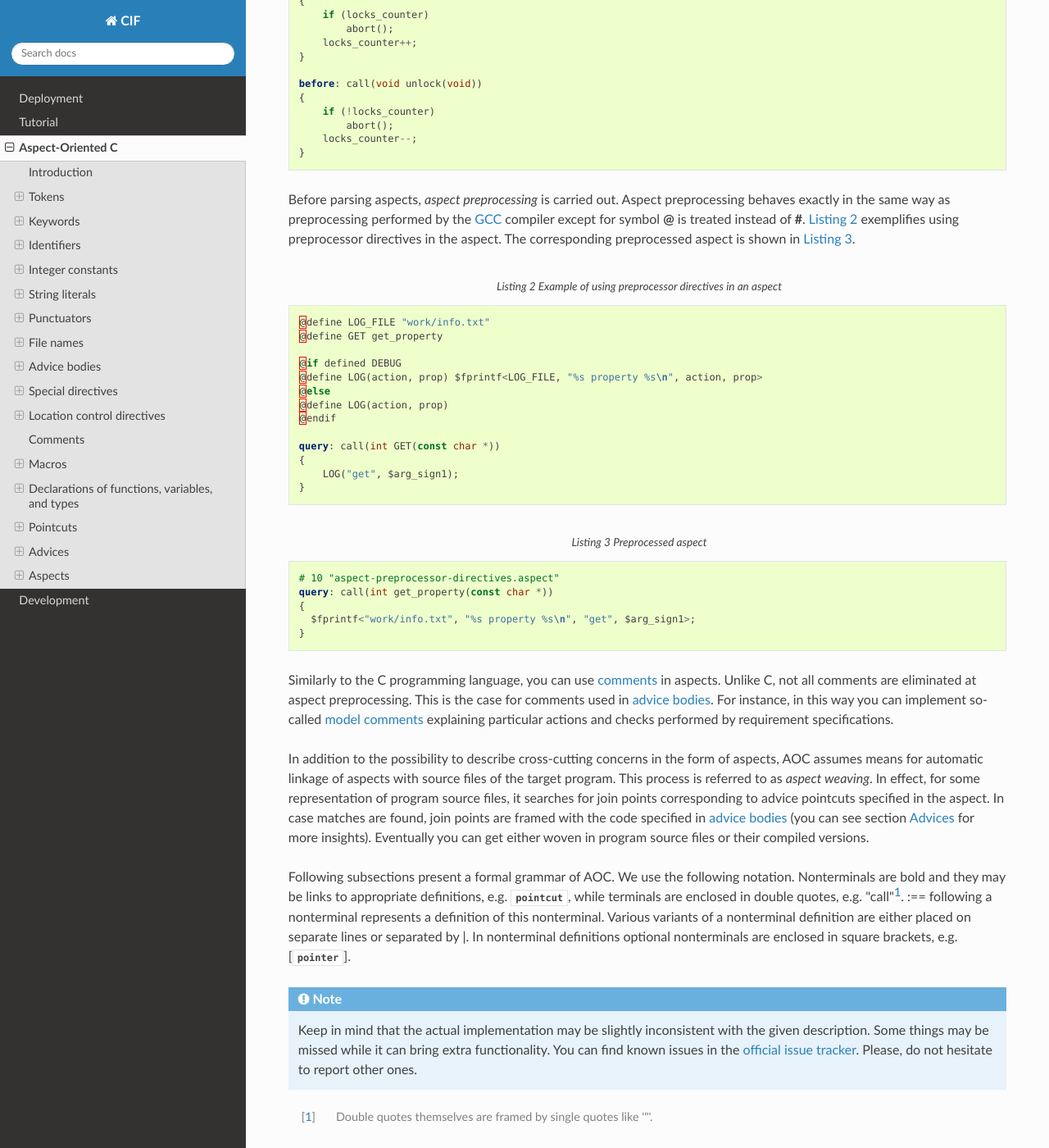
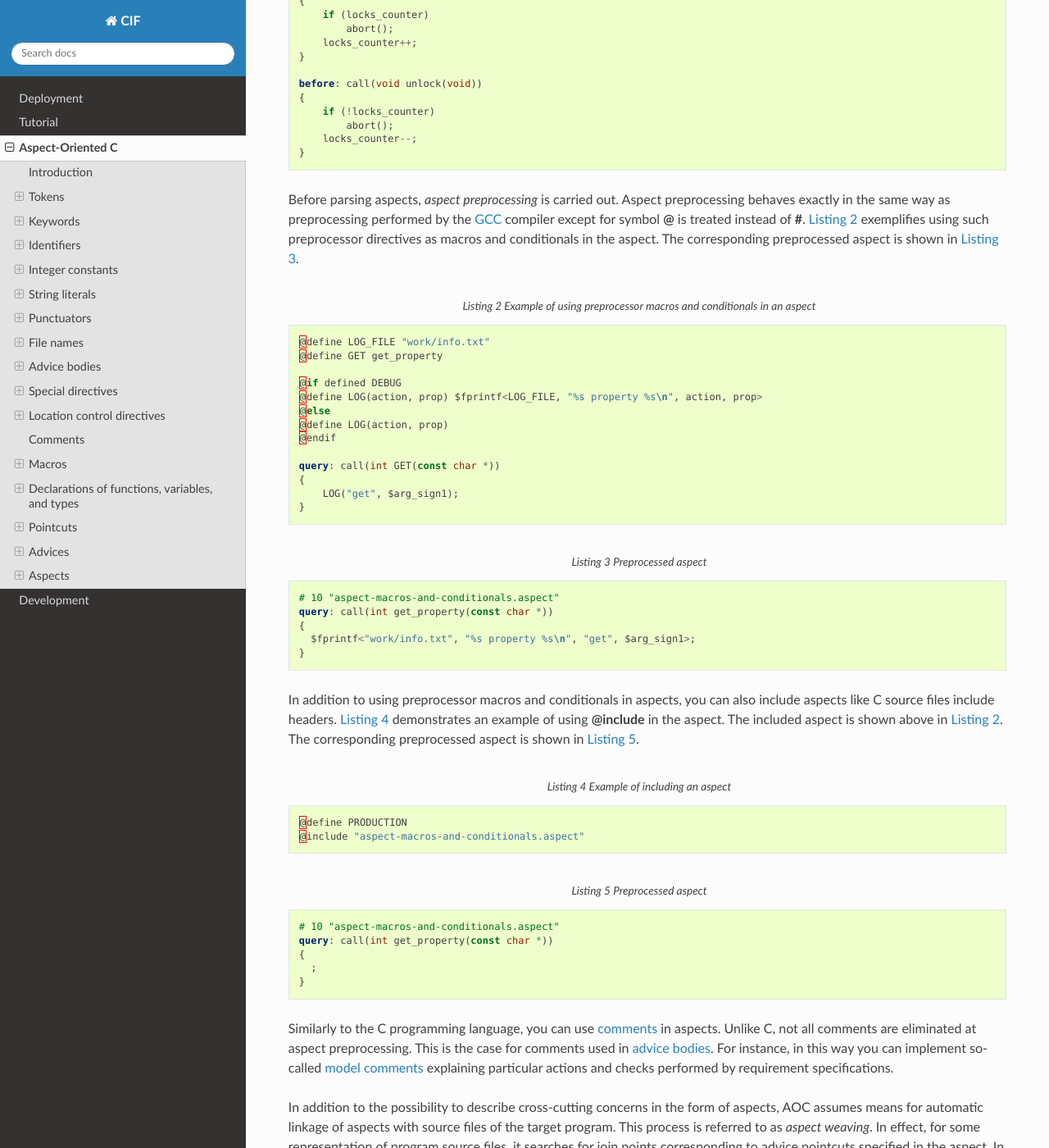
Before and after one commit to ldv-klever/cif, a Sphinx documentation site: the page built from docs/aoc.rst, in a window 1280 px wide and 1400 px high, scrolled down 608 px. Shown: the whole window at 82% size. Built offline with Sphinx 7.4.7 and the Read the Docs theme 2.0.0, drawn with Linux system fonts in a browser that asks for light colours.

Commit message:
Describe using "@include" in aspects

```diff
--- a/docs/aoc.rst
+++ b/docs/aoc.rst
@@ -49,12 +49,13 @@ You can see an example of an aspect in :numref:`aspect-sample`.
 Before parsing aspects, *aspect preprocessing* is carried out.
 Aspect preprocessing behaves exactly in the same way as preprocessing performed by the `GCC <https://gcc.gnu.org/>`__
 compiler except for symbol **@** is treated instead of **#**.
-:numref:`aspect-preprocessor-directives` exemplifies using preprocessor directives in the aspect.
+:numref:`aspect-macros-and-conditionals` exemplifies using such preprocessor directives as macros and conditionals in
+the aspect.
 The corresponding preprocessed aspect is shown in :numref:`preprocessed-aspect`.
 
 .. code-block:: c
-    :caption: Example of using preprocessor directives in an aspect
-    :name: aspect-preprocessor-directives
+    :caption: Example of using preprocessor macros and conditionals in an aspect
+    :name: aspect-macros-and-conditionals
     :force:
 
     @define LOG_FILE "work/info.txt"
@@ -75,10 +76,34 @@ The corresponding preprocessed aspect is shown in :numref:`preprocessed-aspect`.
     :caption: Preprocessed aspect
     :name: preprocessed-aspect
 
-    # 10 "aspect-preprocessor-directives.aspect"
+    # 10 "aspect-macros-and-conditionals.aspect"
     query: call(int get_property(const char *))
     {
       $fprintf<"work/info.txt", "%s property %s\n", "get", $arg_sign1>;
+    }
+
+In addition to using preprocessor macros and conditionals in aspects, you can also include aspects like C source files
+include headers.
+:numref:`aspect-include` demonstrates an example of using **@include** in the aspect.
+The included aspect is shown above in :numref:`aspect-macros-and-conditionals`.
+The corresponding preprocessed aspect is shown in :numref:`preprocessed-aspect-2`.
+
+.. code-block:: c
+    :caption: Example of including an aspect
+    :name: aspect-include
+    :force:
+
+    @define PRODUCTION
+    @include "aspect-macros-and-conditionals.aspect"
+
+.. code-block:: c
+    :caption: Preprocessed aspect
+    :name: preprocessed-aspect-2
+
+    # 10 "aspect-macros-and-conditionals.aspect"
+    query: call(int get_property(const char *))
+    {
+      ;
     }
 
 Similarly to the C programming language, you can use :ref:`comments <comments>` in aspects.
```
